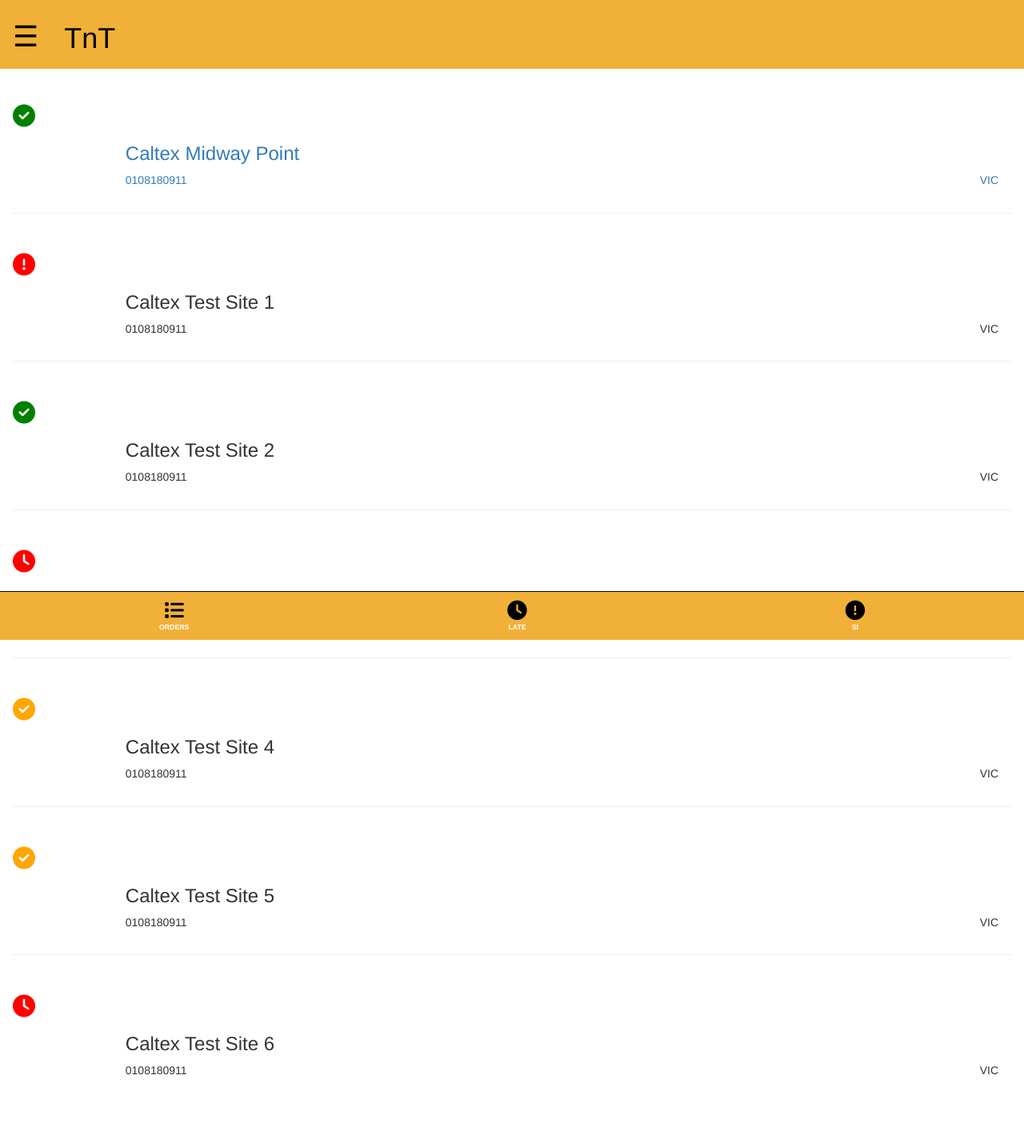
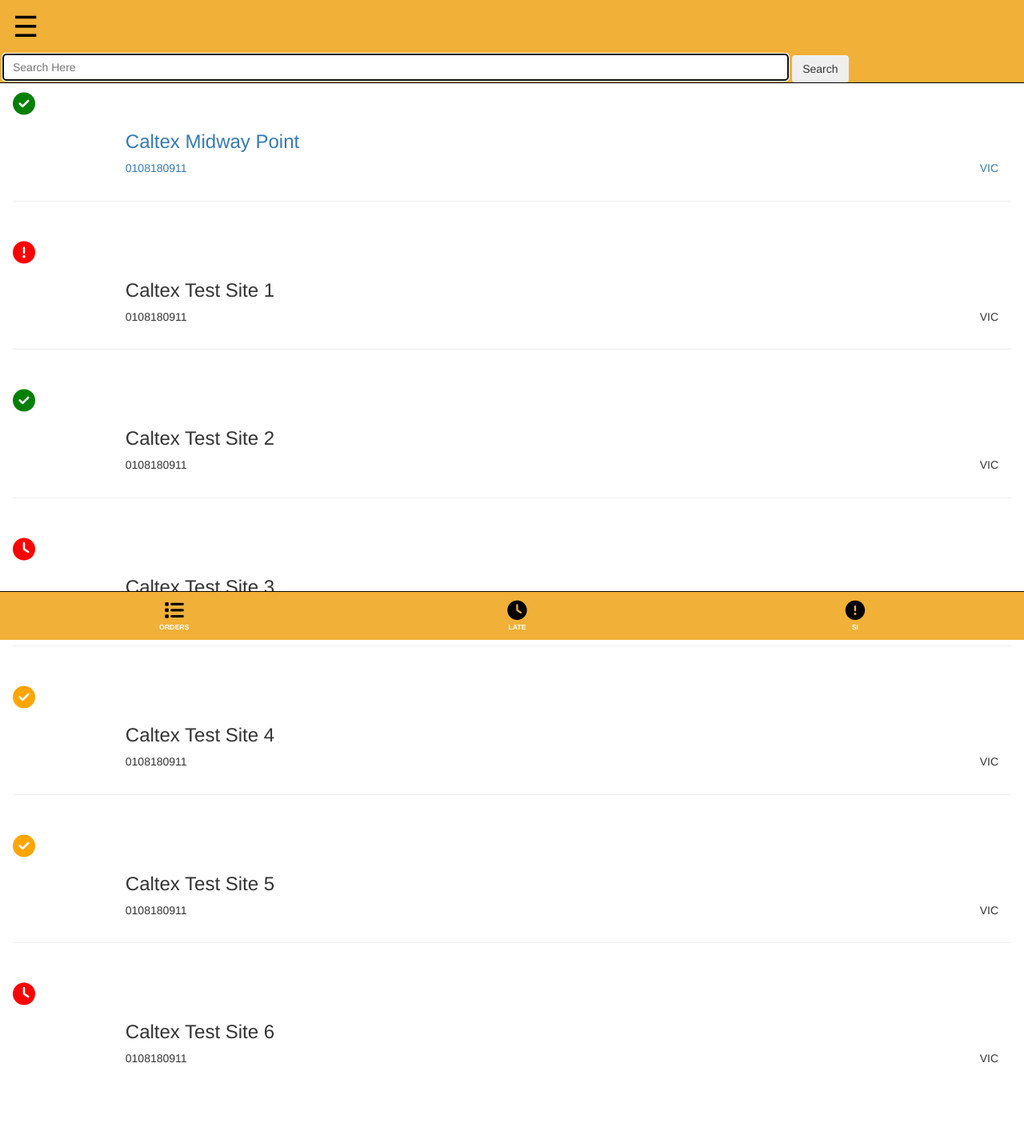
Before and after one commit to wesmayne/TnT_flask, a Flask app: page / in a window 1280 px wide. Shown: the whole page at 80% size. After the commit the page ends 1329 px from the top, so only its background shows below. Run offline with Flask 2, Linux system fonts and the light colour scheme; some libraries are stand-ins or nearby versions.

Commit message:
updated top navbar and added search bar

```diff
--- a/trapp/app.py
+++ b/trapp/app.py
@@ -35,4 +35,4 @@
 
 @app.route("/detail")
 def detail():
-    return render_template("/detail.html", title=f"TnT - {id}")
+    return render_template("/detail.html",title=f"TnT - Detail")
--- /dev/null
+++ b/trapp/static/css/nav-top-2.css
@@ -0,0 +1,30 @@
+/* The navigation bar */
+.top-navbar {
+    overflow: hidden;
+    background-color: #f1b037;
+    position: fixed; /* Set the top-navbar to fixed position */
+    top: 0; /* Position the top-navbar at the top of the page */
+    width: 100%; /* Full width */
+    border-bottom: 1px solid black
+  }
+
+  /* Links inside the top-navbar */
+  .top-navbar a {
+    float: left;
+    display: block;
+    color: #f2f2f2;
+    text-align: center;
+    padding: 14px 16px;
+    text-decoration: none;
+  }
+
+  /* Change background on mouse-over */
+  .top-navbar a:hover {
+    background: #ddd;
+    color: black;
+  }
+
+  /* Main content */
+  .main {
+    margin-top: 30px; /* Add a top margin to avoid content overlay */
+  }
--- /dev/null
+++ b/trapp/static/css/search.css
@@ -0,0 +1,19 @@
+.search-control{
+    display:inline-block;
+    width:77%;
+    height:34px;
+    padding:6px 12px;
+    font-size:14px;
+    line-height:1.42857143;
+    color:#555;
+    background-color:#fff;
+    background-image:none;
+    border:1px solid #ccc;border-radius:4px;-webkit-box-shadow:inset 0 1px 1px rgba(0,0,0,.075);
+    box-shadow:inset 0 1px 1px rgba(0,0,0,.075);
+    -webkit-transition:border-color ease-in-out .15s,box-shadow ease-in-out .15s;
+    -o-transition:border-color ease-in-out .15s,box-shadow ease-in-out .15s;
+    -webkit-transition:border-color ease-in-out .15s,-webkit-box-shadow ease-in-out .15s;
+    transition:border-color ease-in-out .15s,-webkit-box-shadow ease-in-out .15s;
+    transition:border-color ease-in-out .15s,box-shadow ease-in-out .15s;
+    transition:border-color ease-in-out .15s,box-shadow ease-in-out .15s,-webkit-box-shadow ease-in-out .15s
+}
--- a/trapp/templates/about.html
+++ b/trapp/templates/about.html
@@ -3,11 +3,11 @@
 
 {% block content %}
 
-<div id="" style="overflow:auto;padding-top:170px">
+<div id="" align="middle" style="overflow:auto;padding-top:170px">
 
-    <img src="static\img\lion.png" style="max-width:50%;" alt="Lion" align="middle">
+    <img src="static\img\lion.png" style="max-width:50%;" alt="Lion">
 
-    <body text="grey" align="middle">
+    <body text="grey">
         <h4>Track n Trace Web App v1.0</h4>
         <p>Yesterday, Today & Tomorrow<br>For questions, contact TMS.support@lionco.com</p>
     </body>
--- a/trapp/templates/base.html
+++ b/trapp/templates/base.html
@@ -6,8 +6,7 @@
 <head>
     <title>{{ title }}</title>
     <meta name="viewport" content="width=device-width, initial-scale=1">
-
-    <!--taking these two away breaks the top nav bar-->
+    <!--taking this away breaks the top nav bar-->
     <link rel="stylesheet" href="static\css\nav-top.css">
     <!--taking these two away breaks the bottom nav bar-->
     <link rel="stylesheet" type="text/css" href="static\css\nav-bottom.css">
@@ -15,38 +14,49 @@
     <!--icons link-->
     <script src="https://kit.fontawesome.com/6bf07408f9.js" crossorigin="anonymous"></script>
 
+    <link rel="stylesheet" href="static\css\nav-top-2.css">
+    <link rel="stylesheet" href="static\css\search.css">
+
+
 </head>
 
-<!--sidebar element-->
+<!--sidebar-->
+<div class="w3-sidebar w3-bar-block w3-card w3-animate-left" style="display:none" id="mySidebar">
 
-<body>
-    <nav class="w3-sidebar w3-bar-block w3-card" id="mySidebar" style="padding-top:50px">
-        <div class="w3-container w3-theme-l4">
-            <span onclick="closeSidebar()" class="w3-button w3-display-topright w3-large"
-                style="padding-top:100px">X</span>
-            <br>
-            <div class="w3-padding w3-center">
-                <i class="fas fa-map-marker-alt fa-3x" style="color:red;padding-top:20px"></i>
+    <button class="w3-bar-item w3-button w3-large" style="background-color: rgb(187, 185, 185)"
+        onclick="w3_close()">Close
+        &times;</button>
+    <div style="border-bottom: 1px solid black;padding-top: 20px;background-color: #f1bb57" align="middle">
+        <img class="w3-circle" src="static\img\lion.png" style="max-width:30%;" alt="Lion">
         <h3>Track n Trace</h3>
     </div>
+    <a href="{{ url_for('about') }}" class="w3-bar-item w3-button">About</a>
+    <a href="#" class="w3-bar-item w3-button">System Status</a>
+    <a href="#" class="w3-bar-item w3-button">Map</a>
+
 </div>
-        <a class="w3-bar-item w3-button" href="{{ url_for('about') }}">About</a>
-        <a class="w3-bar-item w3-button" href="#">System Status</a>
-        <a class="w3-bar-item w3-button" href="#">Map</a>
-    </nav>
-    <!--end of sidebar element-->
+<!--end of sidebar-->
 
-    <header class="w3-top w3-bar w3-theme">
-        <button class="w3-bar-item w3-button w3-xxlarge w3-hover-theme" style="padding-top:20px"
-            onclick="openSidebar()">&#9776;</button>
-        <h1 class="w3-bar-item">TnT</h1>
+<!--top navbar-->
+<div class="top-navbar">
+    <button class="w3-bar-item w3-button w3-xxlarge w3-hover-theme" onclick="w3_open()">&#9776;</button>
+    <!--search bar begins here-->
 
-    </header>
+    <form>
+        <div class="" style="padding-left: 3px">
+            <input class="search-control" name="search" placeholder="Search Here" autocomplete="off"
+                autofocus="autofocus" type="text">
+            <button class="btn btn-outline-success" type="submit">Search</button>
+        </div>
+    </form>
+
+    <!--Search bar ends here-->
+</div>
+<!--end of top navbar-->
 
 {% block content %}{% endblock %}
 
-    <!--navbar begins here-->
-
+<!--bottom navbar begins here-->
 <nav class="navbar navbar-inverse navbar-fixed-bottom">
 
     <div class="mobile-bottom-bar">
@@ -64,30 +74,15 @@
 
 
 <script>
-        closeSidebar();
 
-        function openSidebar() {
+    function w3_open() {
         document.getElementById("mySidebar").style.display = "block";
     }
 
-        function closeSidebar() {
+    function w3_close() {
         document.getElementById("mySidebar").style.display = "none";
-        }
-
-        function w3_open() {
-            document.getElementById("main").style.marginLeft = "25%";
-            document.getElementById("mySidebar").style.width = "25%";
-            document.getElementById("mySidebar").style.display = "block";
-            document.getElementById("openNav").style.display = 'none';
-        }
-
-        function w3_close() {
-            document.getElementById("main").style.marginLeft = "0%";
-            document.getElementById("mySidebar").style.display = "none";
-            document.getElementById("openNav").style.display = "inline-block";
     }
 </script>
 
-</body>
 
 </html>
--- a/trapp/templates/index.html
+++ b/trapp/templates/index.html
@@ -3,7 +3,7 @@
 
 {% block content %}
 
-<div class="w3-container" style="padding-top:60px;padding-bottom:70px;">
+<div class="w3-container" style="padding-top:45px;padding-bottom:70px;">
 
     <!-- starts here-->
     <hr>
--- a/trapp/templates/late.html
+++ b/trapp/templates/late.html
@@ -3,7 +3,7 @@
 
 {% block content %}
 
-<div class="w3-container" style="padding-top:60px;padding-bottom:70px;">
+<div class="w3-container" style="padding-top:45px;padding-bottom:70px;">
 
     <!-- starts here-->
     <hr>
--- a/trapp/templates/si.html
+++ b/trapp/templates/si.html
@@ -3,7 +3,7 @@
 
 {% block content %}
 
-<div class="w3-container" style="padding-top:60px;padding-bottom:70px;">
+<div class="w3-container" style="padding-top:45px;padding-bottom:70px;">
 
     <!-- starts here-->
     <hr>
```
Also changed, not shown: trapp/config.py (added, +18 -0 lines). Lines whose indentation alone changed are shown as unchanged.
